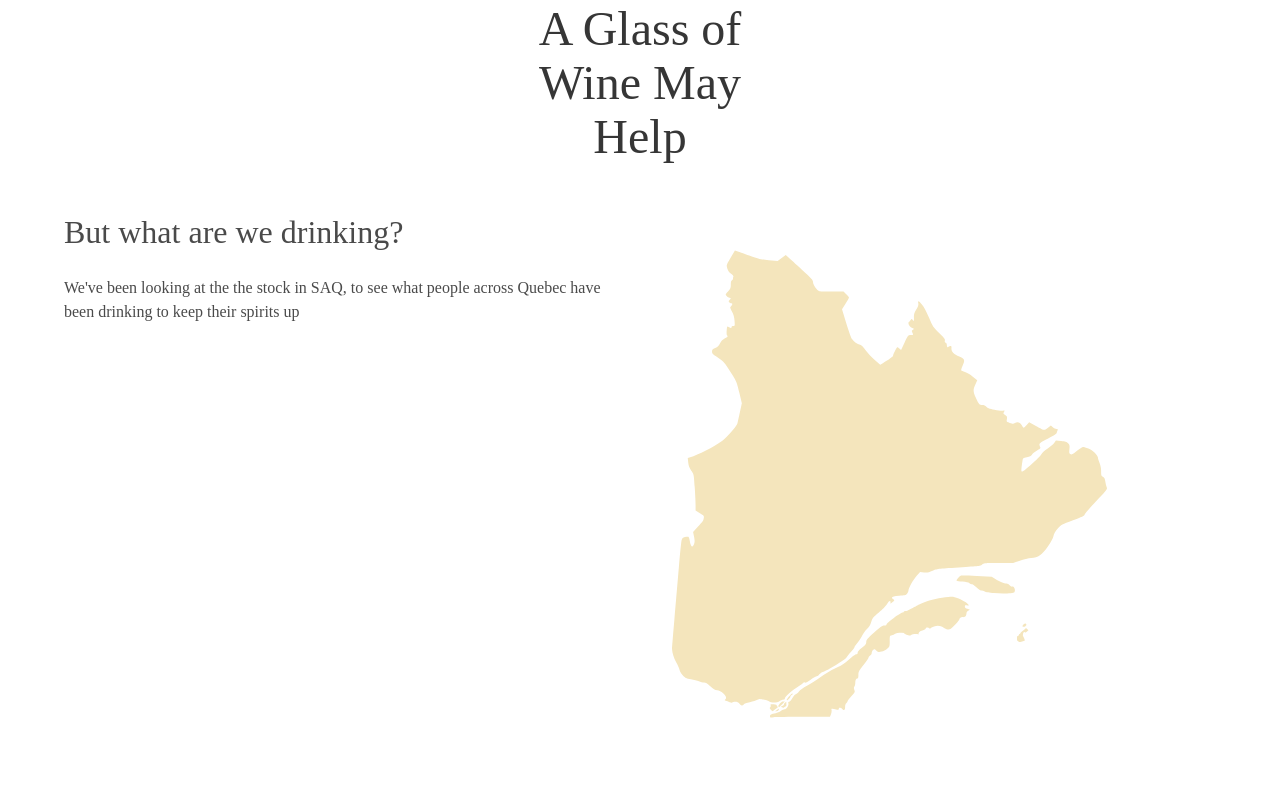
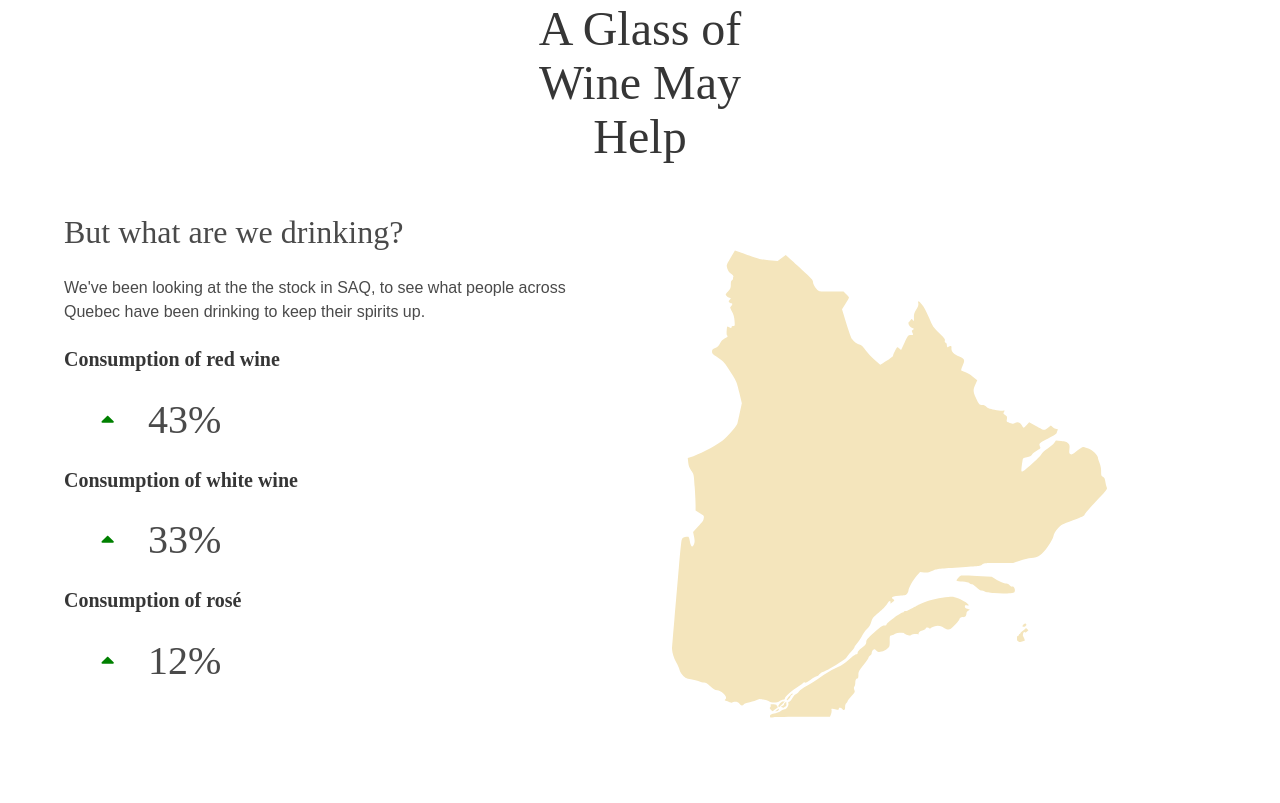
Before and after one commit to archydeberker/a-glass-of-wine, a Flask app: page / in a window 1280 px wide. Shown: the part 94-897 px from the top of the page. Run offline with Flask 2, Linux system fonts and the light colour scheme; some libraries are stand-ins or nearby versions; some web fonts are replaced.

Commit message:
Adding some placeholder content to frontend

```diff
--- a/webapp/templates/home.html
+++ b/webapp/templates/home.html
@@ -23,7 +23,7 @@
             </div>
             <div class="columns is-centered">
                 <div class="column is-one-quarter">
-                        <h1 class="title has-text-centered is-size-1 is-family-serif has-text-weight-light">
+                    <h1 class="title has-text-centered is-size-1 is-family-serif has-text-weight-medium">
                         A Glass of Wine May Help
                     </h1>
                 </div>
@@ -38,13 +38,56 @@
     <div class="columns is-8 is-variable">
         <div class="column">
             <h2 class="subtitle is-size-3"> But what are we drinking? </h2>
-            <p> We've been looking at the the stock in SAQ, to see what
-            people across Quebec have been drinking to keep their spirits up</p>
+            <p class="is-family-sans-serif">
+                We've been looking at the the stock in SAQ, to see what
+                people across Quebec have been drinking to keep their spirits up.
+            </p>
+            <br>
+            <h3 class="title is-5"> Consumption of red wine</h3>
+
+            <div class="columns">
+                <div class="column is-1">
+                <span class="icon is-large" style="color:green">
+                <i class="fas fa-caret-up fa-lg red"></i>
+                </span>
+                </div>
+                <div class="column ">
+                    <h1 class="subtitle is-size-2"> 43%</h1>
+                </div>
+            </div>
+
+            <h3 class="title is-5"> Consumption of white wine</h3>
+            <div class="columns">
+                <div class="column is-1">
+                <span class="icon is-large" style="color:green">
+                <i class="fas fa-caret-up fa-lg red"></i>
+                </span>
+                </div>
+                <div class="column ">
+                    <h1 class="subtitle is-size-2"> 33%</h1>
+                </div>
+            </div>
+
+            <h3 class="title is-5"> Consumption of rosé</h3>
+            <div class="columns">
+                <div class="column is-1">
+                <span class="icon is-large" style="color:green">
+                <i class="fas fa-caret-up fa-lg red"></i>
+                </span>
+                </div>
+                <div class="column ">
+                    <h1 class="subtitle is-size-2"> 12%</h1>
+                </div>
+            </div>
+
         </div>
         <div class="column">
             <figure class="image is-centered is-square">
-            <img src="/static/assets/images/quebec.svg" style="width:80%"}>
+                <img src="/static/assets/images/quebec.svg" style="width:80%" }>
             </figure>
+        </div>
+        <div>
+
         </div>
     </div>
 </div>
@@ -63,7 +106,7 @@
         <strong>A Glass of Wine May Help </strong> is made by
         <a href=""> Archy de Berker </a> and <a href=""> Claudel Rheault </a>.
 
-            <p>  Let us know if you'd like to have a (virtual) drink! </p>
+        <p> Let us know if you'd like to have a (virtual) drink! </p>
     </div>
     <!--    </footer>-->
 </section>
```
Lines whose indentation alone changed are shown as unchanged.
